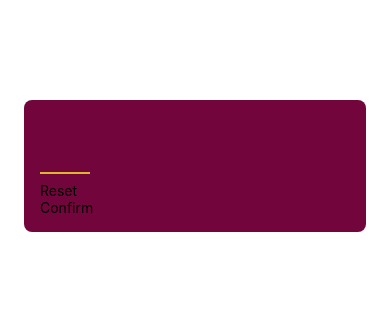
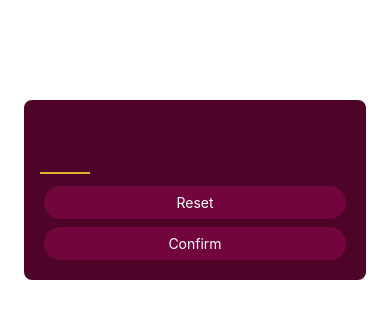
Before and after one commit to Piyush9140/NumberGame, a React Native app: screen / in a window 390 px wide. Shown: the top 318 px of the page. Built offline with nearby package versions, Linux system fonts and the light colour scheme.

Commit message:
CustomButton UI changed

```diff
--- a/Screens/StartGameScreen.js
+++ b/Screens/StartGameScreen.js
@@ -25,7 +25,7 @@ const styles = StyleSheet.create({
     marginTop: 100,
     marginHorizontal: 24,
     padding: 16,
-    backgroundColor: "#72063c",
+    backgroundColor: "#4e0329",
     borderRadius: 8,
     elevation: 4,
   },
--- a/components/PrimaryButton.js
+++ b/components/PrimaryButton.js
@@ -1,14 +1,39 @@
-import { StyleSheet, Text, View } from "react-native";
+import { Pressable, StyleSheet, Text, View } from "react-native";
 import React from "react";
-
+function pressHAndler() {
+  console.log("Pressed");
+}
 function PrimaryButton({ children }) {
   return (
-    <View>
-      <Text>{children}</Text>
+    <View style={styles.buttonOuterContainer}>
+      <Pressable
+        style={styles.buttonContainer}
+        onPress={pressHAndler}
+        android_ripple={{ color: "black" }}
+      >
+        <Text style={styles.buttontext}>{children}</Text>
+      </Pressable>
     </View>
   );
 }
 
 export default PrimaryButton;
 
-const styles = StyleSheet.create({});
+const styles = StyleSheet.create({
+  buttonOuterContainer: {
+    borderRadius: 28,
+    margin: 4,
+    overflow: "hidden",
+  },
+  buttonContainer: {
+
+    backgroundColor: "#72063c",
+    paddingHorizontal: 16,
+    paddingVertical: 8,
+    elevation: 2,
+  },
+  buttontext: {
+    color: "white",
+    textAlign: "center",
+  },
+});
```
